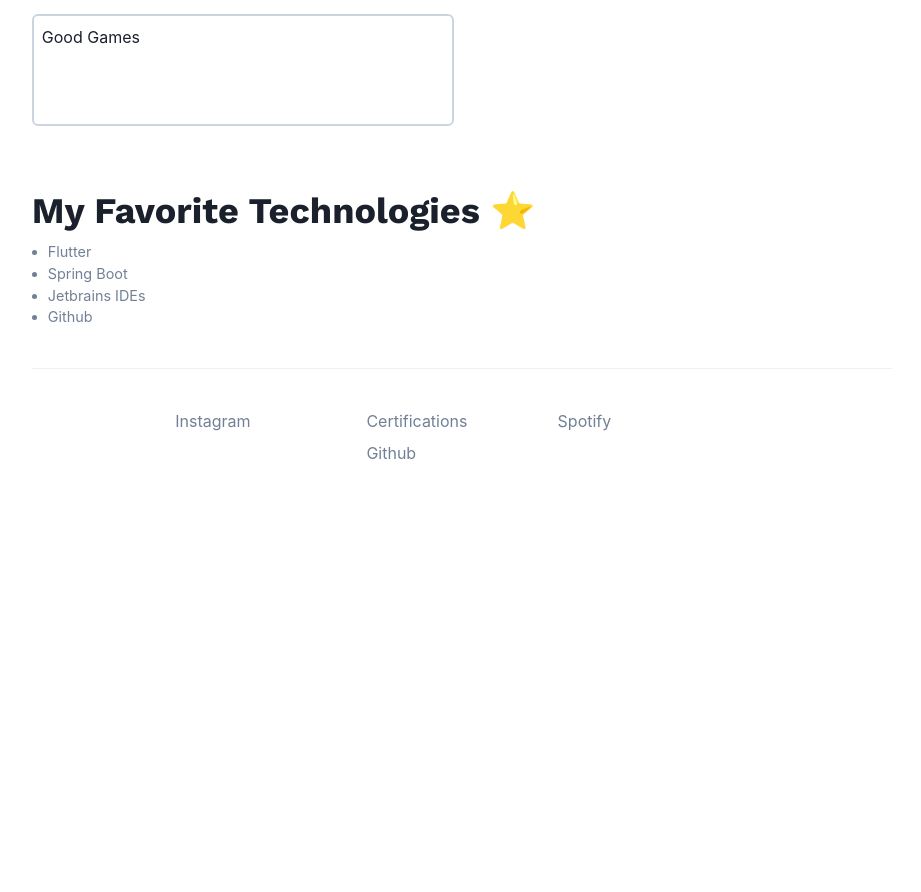
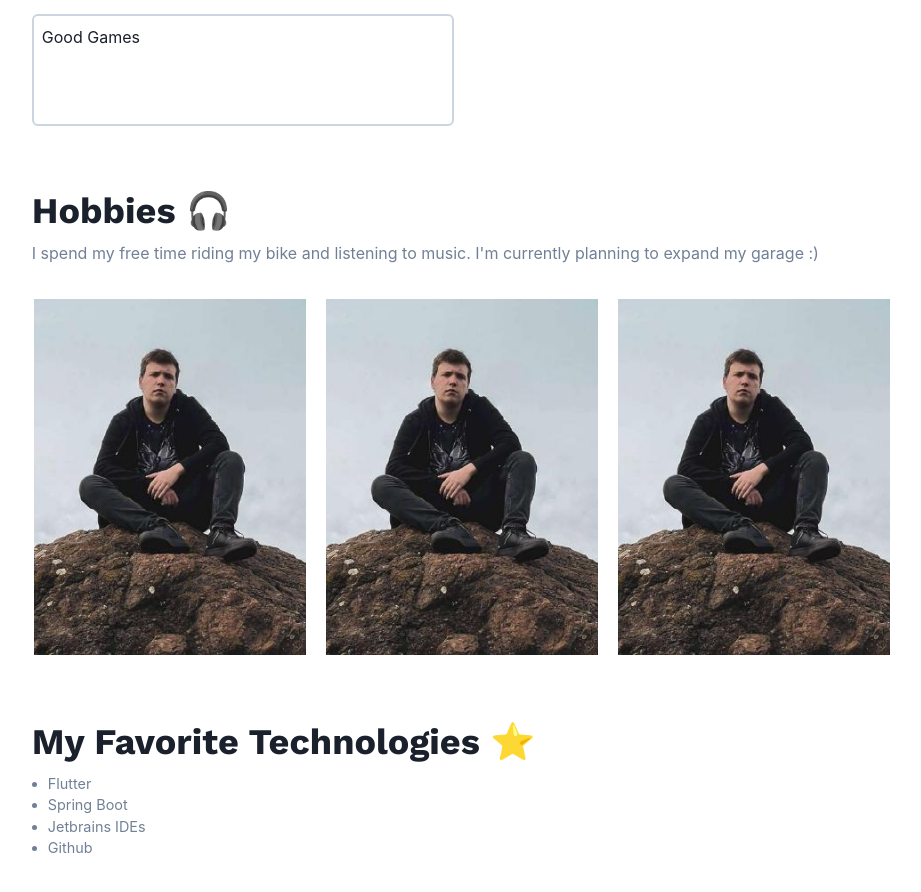
Before and after one commit to VoidElle/Portfolio, a Next.js app: page / in a window 1280 px wide. Shown: the part 1141-2033 px from the top of the page, without its empty margins (178-1099 px from the left). Before the commit the page ends 1774 px from the top, so only its background shows below. Built offline with nearby package versions, Linux system fonts and the light colour scheme.

Commit message:
🎈 Added hobbies section

```diff
--- a/pages/index.tsx
+++ b/pages/index.tsx
@@ -13,6 +13,7 @@ import Footer from "../components/Footer";
 import Skills from "../components/Skills";
 import Navbar from "../components/Navbar";
 import { motion } from "framer-motion";
+import Image from "next/image";
 
 export default function Home() {
 
@@ -68,6 +69,25 @@ export default function Home() {
                     <Project title="Good Games" url="https://goodgames.com/" description="" />
                 </Grid>
             </Container>
+              <Container pt={16} maxW={width} px={padding}>
+                  <Heading pb={2} fontFamily="Work Sans, sans-serif">
+                      Hobbies 🎧
+                  </Heading>
+                  <Text textColor="gray.500" fontSize={{ base: "0.9em", md: "1em" }}>
+                      I spend my free time riding my bike and listening to music. I&apos;m currently planning to expand my garage :)
+                  </Text>
+                  <Grid mt={8} templateColumns={{ base: "repeat(1, 1fr)", md: "repeat(3, 1fr)" }} h={{ base: "120vh", md: "45vh"}} gap={4}>
+                      <Container position="relative" border="2px solid white">
+                          <Image objectFit="cover" src="/me.jpg" layout="fill" alt="Espresso cup" />
+                      </Container>
+                      <Container position="relative" border="2px solid white">
+                          <Image objectFit="cover" src="/me.jpg" layout="fill" alt="Cold brew glass"/>
+                      </Container>
+                      <Container position="relative" border="2px solid white">
+                          <Image objectFit="cover" src="/me.jpg" layout="fill" alt="Toby"/>
+                      </Container>
+                  </Grid>
+              </Container>
             <Container pt={16} pb={10} maxW={width} px={padding}>
                 <Heading pb={2} fontFamily="Work Sans, sans-serif">
                     My Favorite Technologies ⭐️
```
